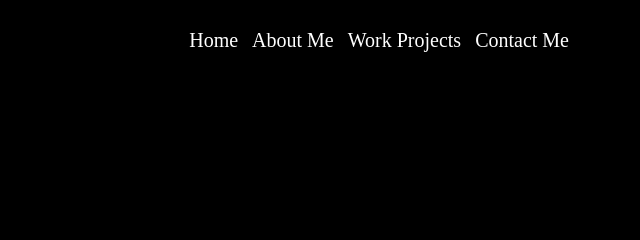
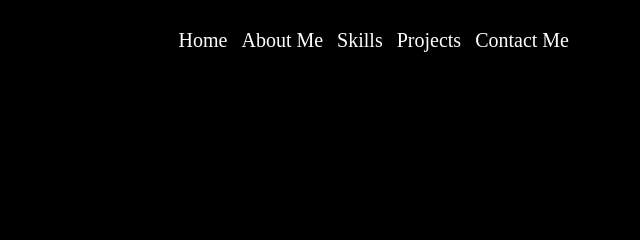
Before and after one commit to NqobileN/NqobileN.github.io, a plain HTML site: page contact-me.html in a window 1280 px wide. Shown: the top 240 px of the page, 629-1269 px from the left. Drawn offline with nearby package versions, Linux system fonts and the light colour scheme; a web font is replaced by a local one.

Commit message:
Update contact-me.html

```diff
--- a/contact-me.html
+++ b/contact-me.html
@@ -39,8 +39,9 @@
         <ul>
           <li><a href="/index.html" class="nav-link">Home</a></li>
           <li><a href="/about-me.html" class="nav-link">About Me</a></li>
+          <li><a href="/tech-stack.html" class="nav-link">Skills</a></li>
           <li>
-            <a href="/work-projects.html" class="nav-link">Work Projects</a>
+            <a href="/work-projects.html" class="nav-link">Projects</a>
           </li>
           <li><a href="/contact-me.html" class="nav-link">Contact Me</a></li>
         </ul>
```
